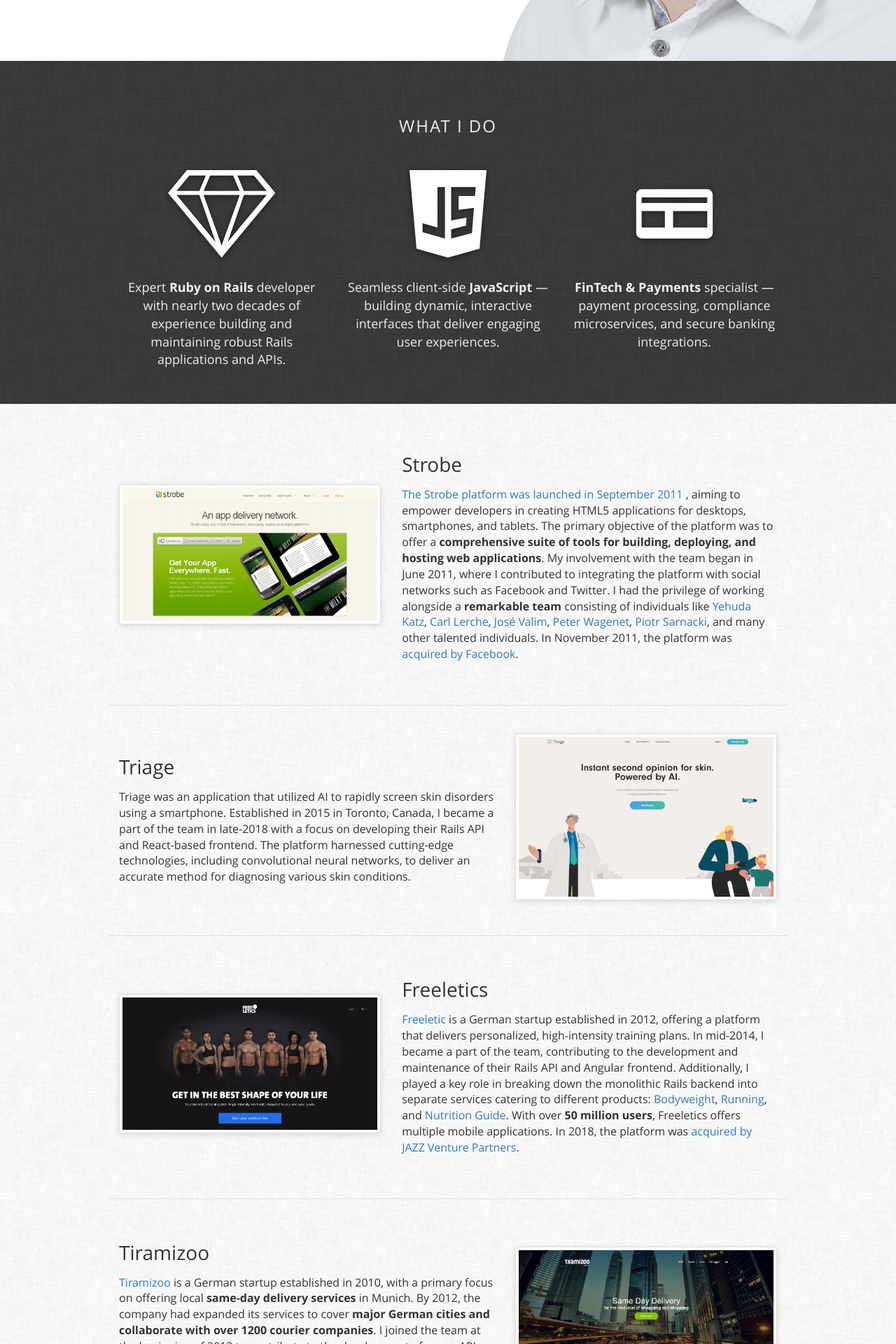
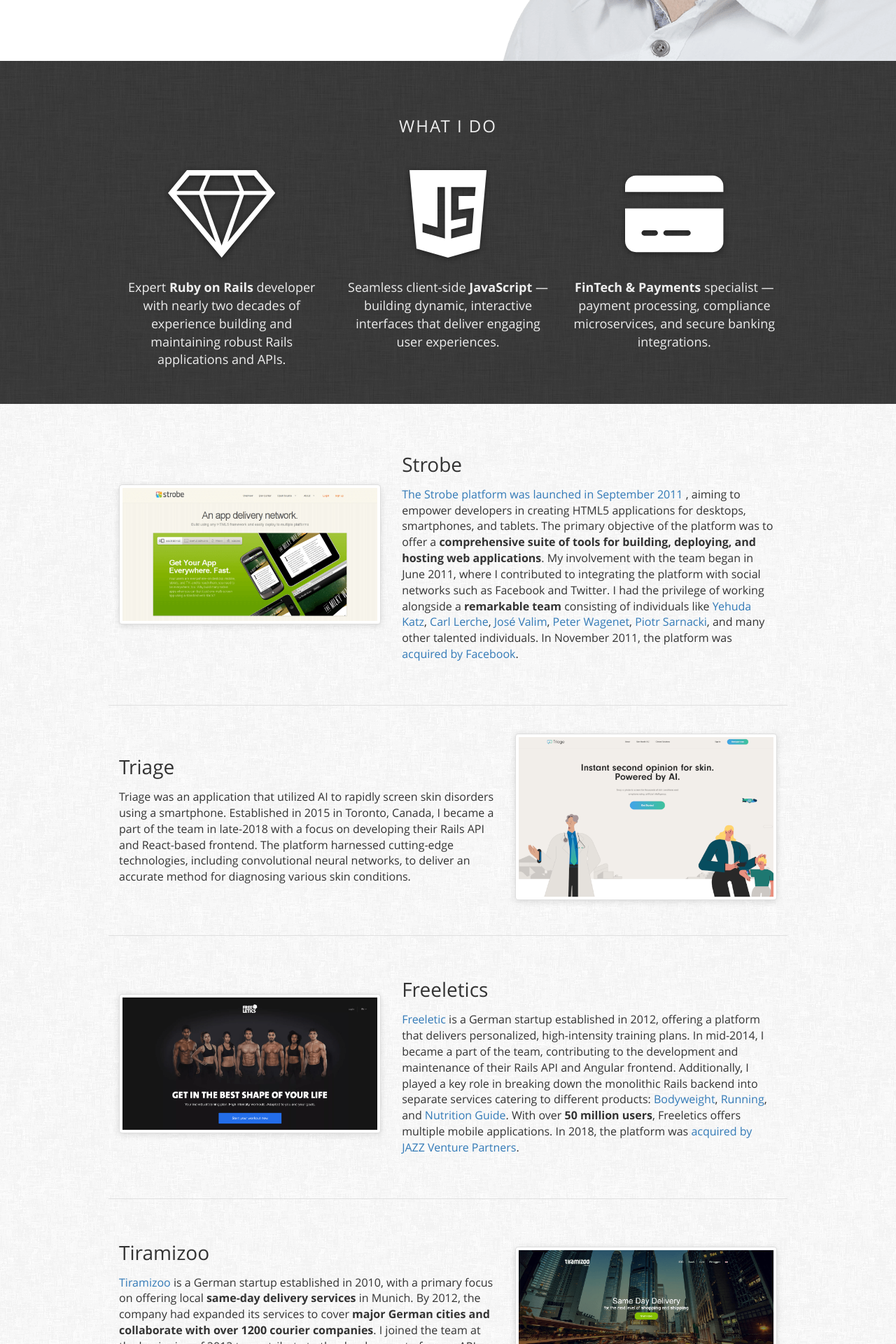
Before and after one commit to qoobaa/qoobaa.github.io, a Jekyll site: the page built from index.html, in a window 1280 px wide. Shown: the part 813-2733 px from the top of the page at 70% size. Built offline with Jekyll 4.4.1, drawn with Linux system fonts in a browser that asks for light colours.

Commit message:
Use Font Awesome credit card icon

```diff
--- a/index.html
+++ b/index.html
@@ -45,7 +45,7 @@
       </div>
       <div class="col-md-4">
         <div class="shadow">
-          <svg viewBox="0 0 128 128" height="125">
+          <svg viewBox="0 0 576 512" height="125">
             {% include svg/credit-card.svg %}
           </svg>
         </div>
```
Also changed, not shown: _includes/svg/credit-card.svg.
